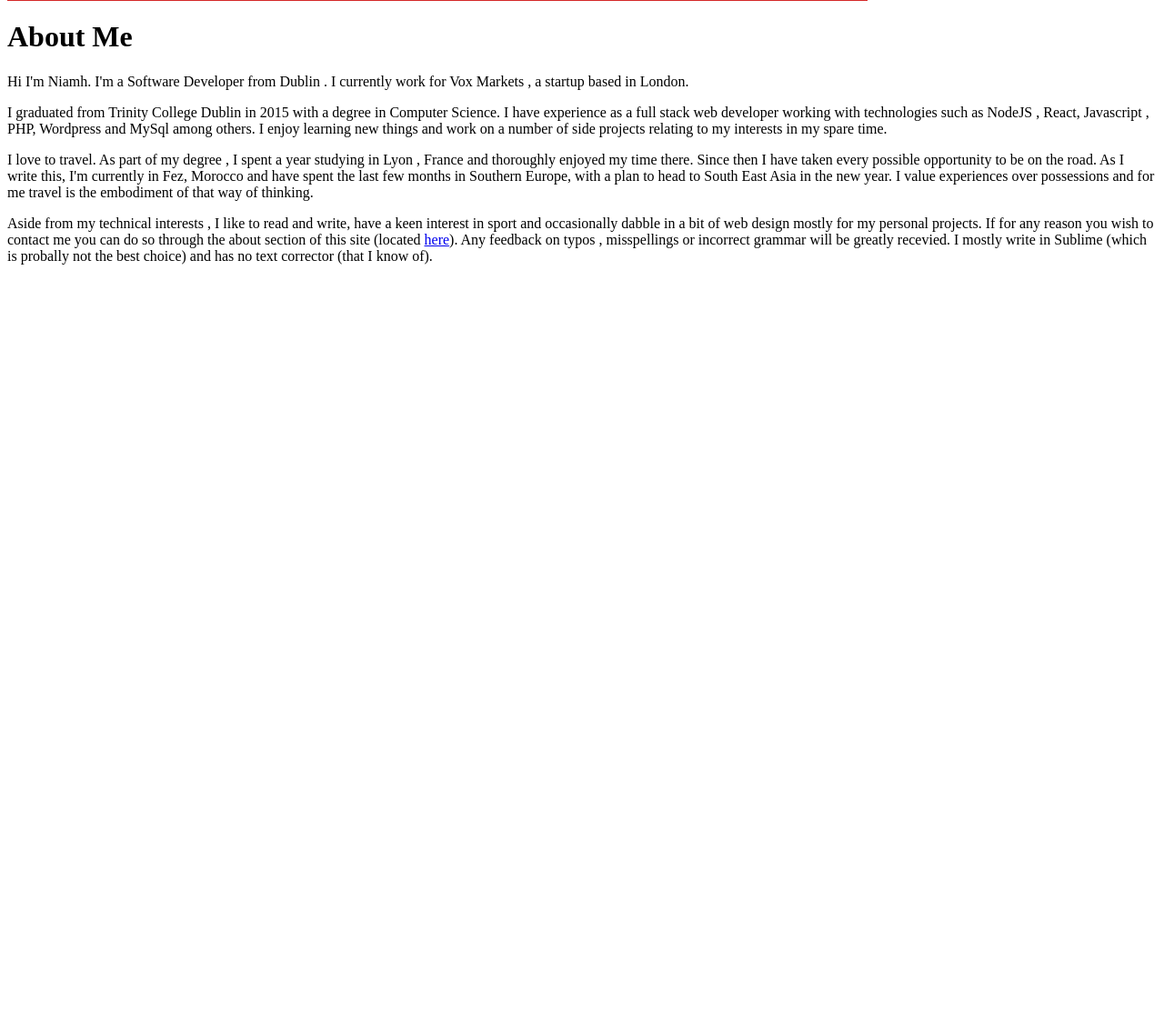
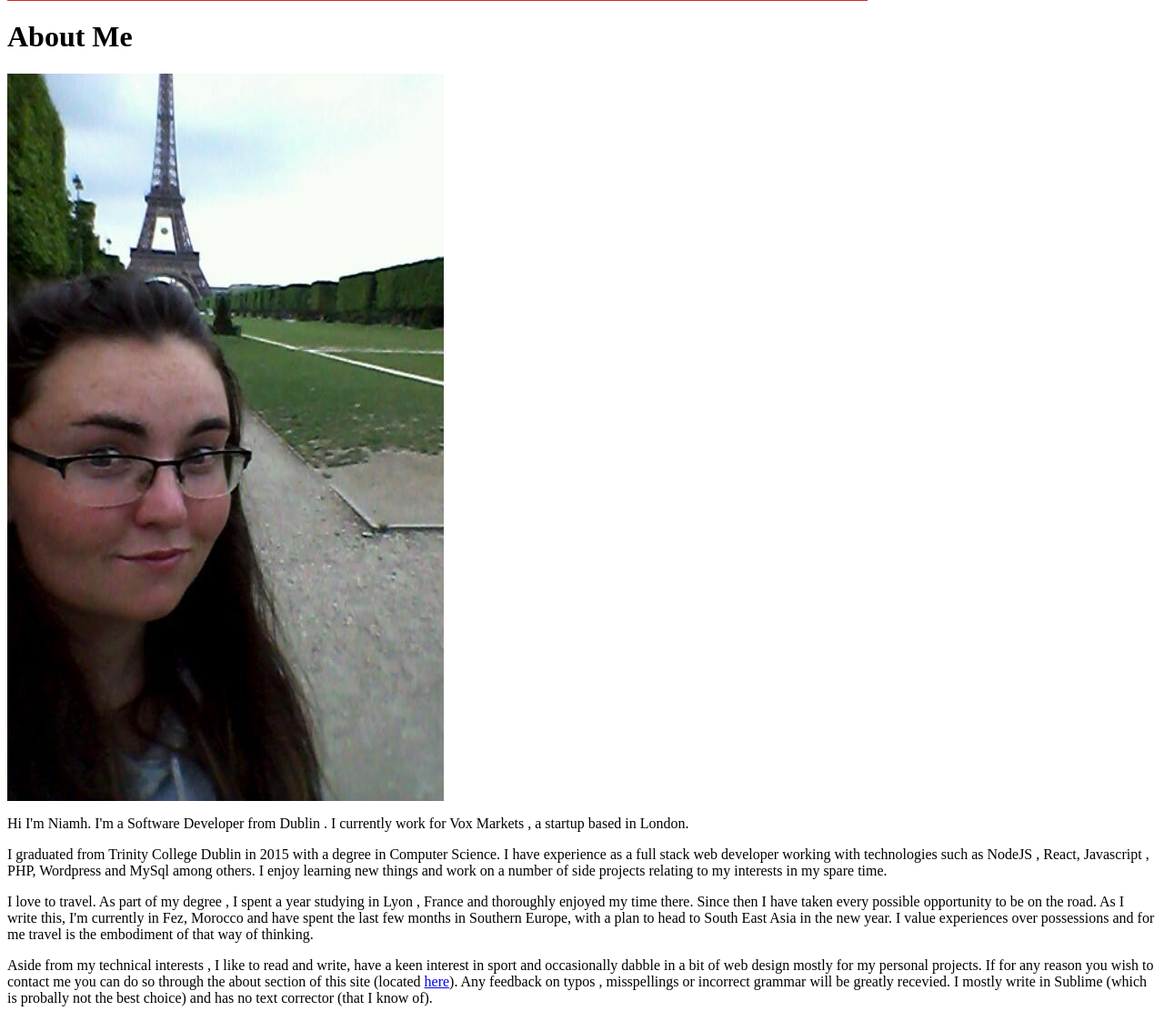
Before and after one commit to nileahtobhair/nileahtobhair.github.io, a PHP site: page / in a window 1280 px wide. Shown: the part 542-1665 px from the top of the page at 91% size. Before the commit the page ends 833 px from the top, so only its background shows below. Run offline with PHP 8.4, Linux system fonts and the light colour scheme.

Commit message:
change layout for about section

```diff
--- a/index.html
+++ b/index.html
@@ -6,8 +6,13 @@ layout: default
 		<div class="home">
 			<img src="assets/backer.svg"/>
 	    </div>
-		<div class='about-page'>
+
+		<div class='about-page row'>
 			<h1 id='about-me'>About Me</h1>
+			<div class='col-md-4 col-md-offset-1 col-xs-12'>
+				<img class='about-profile' src='pics/profil.jpg'/>
+			</div>
+			<div class='col-md-6 col-xs-12'>
 				<p>Hi I'm Niamh. I'm a Software Developer from Dublin . I currently work for Vox Markets , a startup based in London.</p>
 				<p>I graduated from Trinity College Dublin in 2015 with a degree in Computer Science. I have experience as a full stack web developer working with technologies such as NodeJS , React, Javascript , PHP, Wordpress and MySql among others. I enjoy learning new things and work on a number of side projects relating to my interests in my spare time.</p>
 				<p>
@@ -19,6 +24,7 @@ layout: default
 				Any feedback on typos , misspellings or incorrect grammar will be greatly recevied. I mostly write in Sublime (which is probally not the best choice) and has no text corrector (that I know of).
 				</p>
 			</div>
+		</div>
 
 	</body>
 <html>
```
Also changed, not shown: _sass/_layout.scss (+6 -1 lines). Lines whose indentation alone changed are shown as unchanged.
